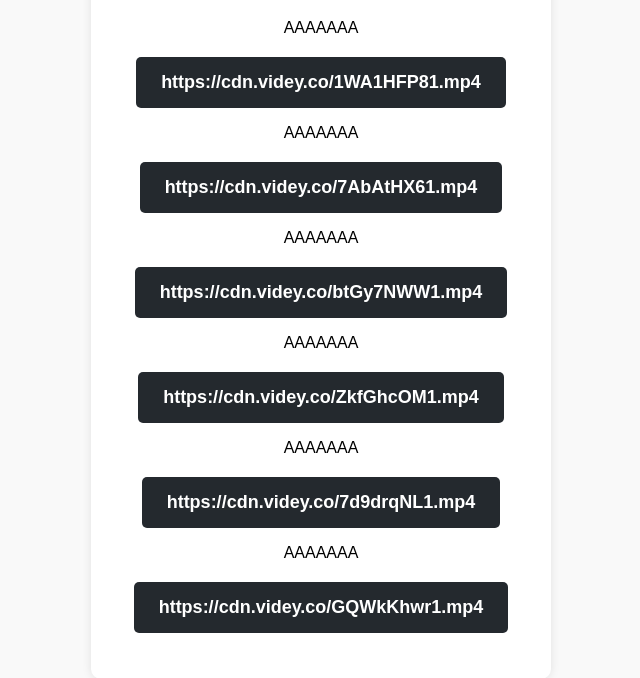
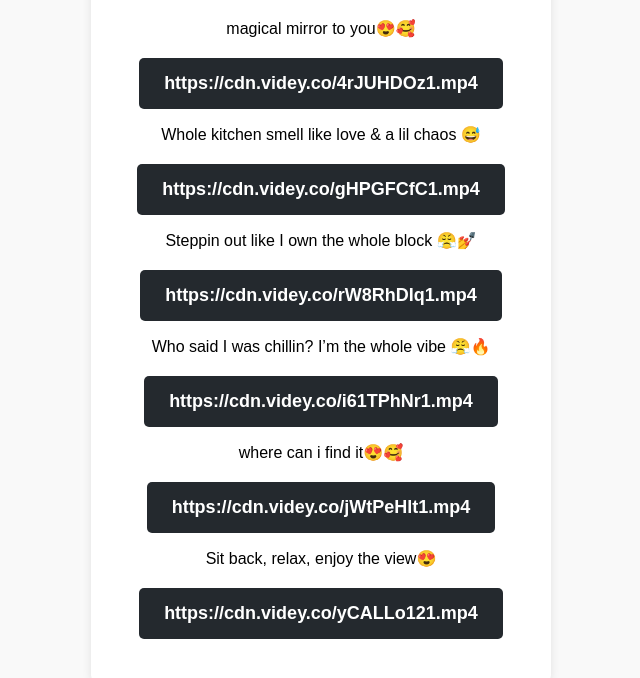
Before and after one commit to clickvideoscdnus/a7HIabeA1.mp4, a plain HTML site: page index.html in a window 1280 px wide. Shown: the part 504-1182 px from the top of the page, without its empty margins (319-959 px from the left). Drawn offline with Linux system fonts and the light colour scheme.

Commit message:
Update index.html

```diff
--- a/index.html
+++ b/index.html
@@ -1,10 +1,12 @@
+
 
 <!DOCTYPE html>
 <html lang="id">
 <head>
     <meta charset="UTF-8">
     <meta name="viewport" content="width=device-width, initial-scale=1.0">
-    <title>Play List Video</title>
+    <title>BEST OF THE BEST Viral Video This Week FOR YOU!</title>
+	<link rel="icon" type="image/svg+xml" href="favicon.svg">
     <style>
         body {
             font-family: Arial, sans-serif;
@@ -65,7 +67,7 @@
         <h1>Click Link to Watch</h1>
 
         <p></p>
-        <a href="https://videoscdnus.github.io/tKOnWx6y1.mp4" class="download-btn">https://cdn.videy.co/tKOnWx6y1.mp4</a>
+        <a href="https://videoscdnus.github.io/a7HIabeA1.mp4" class="download-btn">https://cdn.slicedrive.com/a7HIabeA1.mp4</a>
 		<h1>BEST OF THE BEST Viral Video This Week FOR YOU!</h1>
 		<p></p>
 		<script type="text/javascript">
@@ -78,23 +80,23 @@
 	};
 </script>
 <script type="text/javascript" src="//www.highperformanceformat.com/4a2fc598ebbbdbc95eb3bef73798c939/invoke.js"></script>
-		<div class="video-title">AAAAAAA</div>
-        <a href="https://videoscdnus.github.io/1WA1HFP81.mp4" class="download-btn">https://cdn.videy.co/1WA1HFP81.mp4</a>
+		<div class="video-title">magical mirror to you😍🥰</div>
+        <a href="https://clickvideoscdnus.github.io/4rJUHDOz1.mp4" class="download-btn">https://cdn.videy.co/4rJUHDOz1.mp4</a>
 		<p></p>
-		<div class="video-title">AAAAAAA</div>
-        <a href="https://videoscdnus.github.io/7AbAtHX61.mp4" class="download-btn">https://cdn.videy.co/7AbAtHX61.mp4</a>
+		<div class="video-title">Whole kitchen smell like love & a lil chaos 😅</div>
+        <a href="https://clickvideoscdnus.github.io/gHPGFCfC1.mp4" class="download-btn">https://cdn.videy.co/gHPGFCfC1.mp4</a>
 		<p></p>
-		<div class="video-title">AAAAAAA</div>
-        <a href="https://videoscdnus.github.io/btGy7NWW1.mp4" class="download-btn">https://cdn.videy.co/btGy7NWW1.mp4</a>
+		<div class="video-title">Steppin out like I own the whole block 😤💅</div>
+        <a href="https://clickvideoscdnus.github.io/rW8RhDIq1.mp4" class="download-btn">https://cdn.videy.co/rW8RhDIq1.mp4</a>
 		<p></p>
-		<div class="video-title">AAAAAAA</div>
-        <a href="https://videoscdnus.github.io/ZkfGhcOM1.mp4" class="download-btn">https://cdn.videy.co/ZkfGhcOM1.mp4</a>
+		<div class="video-title">Who said I was chillin? I’m the whole vibe 😤🔥</div>
+        <a href="https://clickvideoscdnus.github.io/i61TPhNr1.mp4" class="download-btn">https://cdn.videy.co/i61TPhNr1.mp4</a>
 		<p></p>
-		<div class="video-title">AAAAAAA</div>
-        <a href="https://videoscdnus.github.io/7d9drqNL1.mp4" class="download-btn">https://cdn.videy.co/7d9drqNL1.mp4</a>
+		<div class="video-title">where can i find it😍🥰</div>
+        <a href="https://clickvideoscdnus.github.io/jWtPeHlt1.mp4" class="download-btn">https://cdn.videy.co/jWtPeHlt1.mp4</a>
 		<p></p>
-		<div class="video-title">AAAAAAA</div>
-        <a href="https://videoscdnus.github.io/GQWkKhwr1.mp4" class="download-btn">https://cdn.videy.co/GQWkKhwr1.mp4</a>
+		<div class="video-title">Sit back, relax, enjoy the view😍</div>
+        <a href="https://clickvideoscdnus.github.io/yCALLo121.mp4" class="download-btn">https://cdn.videy.co/yCALLo121.mp4</a>
 
         <p></p>
         <script type="text/javascript">
@@ -113,3 +115,15 @@
 </body>
 
 </html>
+  <!-- Histats.com  START  (aync)-->
+<script type="text/javascript">var _Hasync= _Hasync|| [];
+_Hasync.push(['Histats.start', '1,4573229,4,0,0,0,00010000']);
+_Hasync.push(['Histats.fasi', '1']);
+_Hasync.push(['Histats.track_hits', '']);
+(function() {
+var hs = document.createElement('script'); hs.type = 'text/javascript'; hs.async = true;
+hs.src = ('//s10.histats.com/js15_as.js');
+(document.getElementsByTagName('head')[0] || document.getElementsByTagName('body')[0]).appendChild(hs);
+})();</script>
+<noscript><a href="/" target="_blank"><img  src="//sstatic1.histats.com/0.gif?4573229&101" alt="" border="0"></a></noscript>
+<!-- Histats.com  END  -->
```
